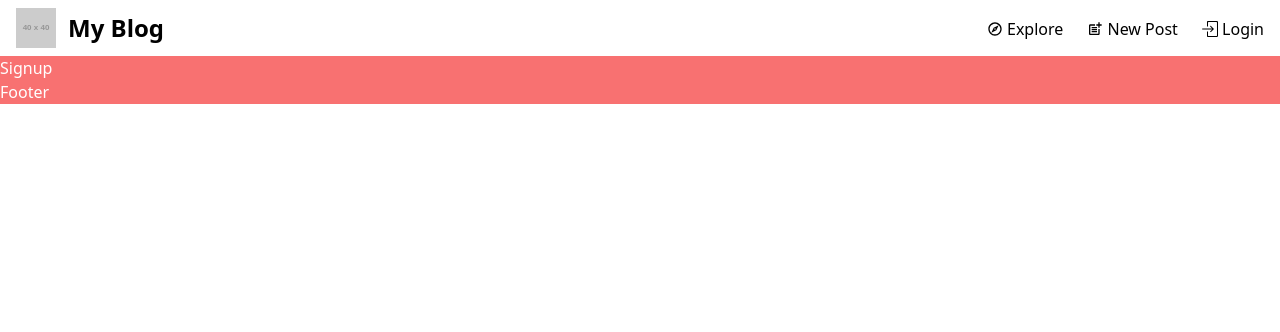
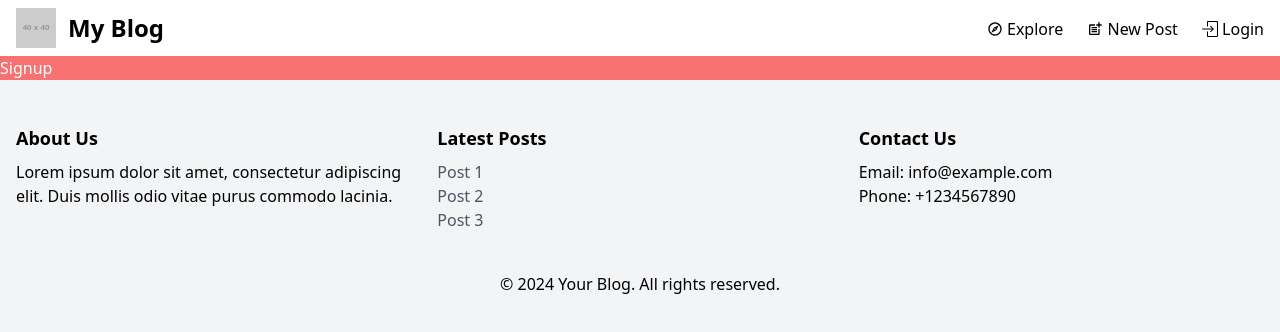
Before and after one commit to Julobulo/MERN-Blog-Platform-with-User-Authentication-and-Admin-Panel, a React (Vite) app in the folder frontend/: page /signup in a window 1280 px wide. Shown: the top 332 px of the page. Built offline with nearby package versions, Linux system fonts and the light colour scheme.

Commit message:
Basic Footer w/ About, Latest Posts and Contact us
A basic footer with an about section, a latest posts section (which doesn't have the logic for now), and a contact us section

```diff
--- a/frontend/src/components/Footer.jsx
+++ b/frontend/src/components/Footer.jsx
@@ -3,7 +3,34 @@ import React from "react";
 
 const Footer = () => {
   return (
-	<div className="bg-red-400 text-white">Footer</div>
+	<footer className="bg-gray-100 py-6">
+  <div className="container mx-auto px-4 flex flex-col justify-between">
+    <div className="sm:my-5">
+      <div className="grid grid-cols-1 sm:grid-cols-2 md:grid-cols-3 gap-4">
+        <div className="mb-4 sm:mb-0">
+          <h2 className="text-lg font-semibold mb-2">About Us</h2>
+          <p>Lorem ipsum dolor sit amet, consectetur adipiscing elit. Duis mollis odio vitae purus commodo lacinia.</p>
+        </div>
+        <div className="mb-4 sm:mb-0">
+          <h2 className="text-lg font-semibold mb-2">Latest Posts</h2>
+          <ul>
+            <li><a href="#" className="text-gray-600 hover:text-gray-800">Post 1</a></li>
+            <li><a href="#" className="text-gray-600 hover:text-gray-800">Post 2</a></li>
+            <li><a href="#" className="text-gray-600 hover:text-gray-800">Post 3</a></li>
+          </ul>
+        </div>
+        <div>
+          <h2 className="text-lg font-semibold mb-2">Contact Us</h2>
+          <p>Email: info@example.com</p>
+          <p>Phone: +1234567890</p>
+        </div>
+      </div>
+    </div>
+    <div className="text-center mt-auto sm:my-5">
+      <p>&copy; 2024 Your Blog. All rights reserved.</p>
+    </div>
+  </div>
+</footer>
   )
 }
 
```
